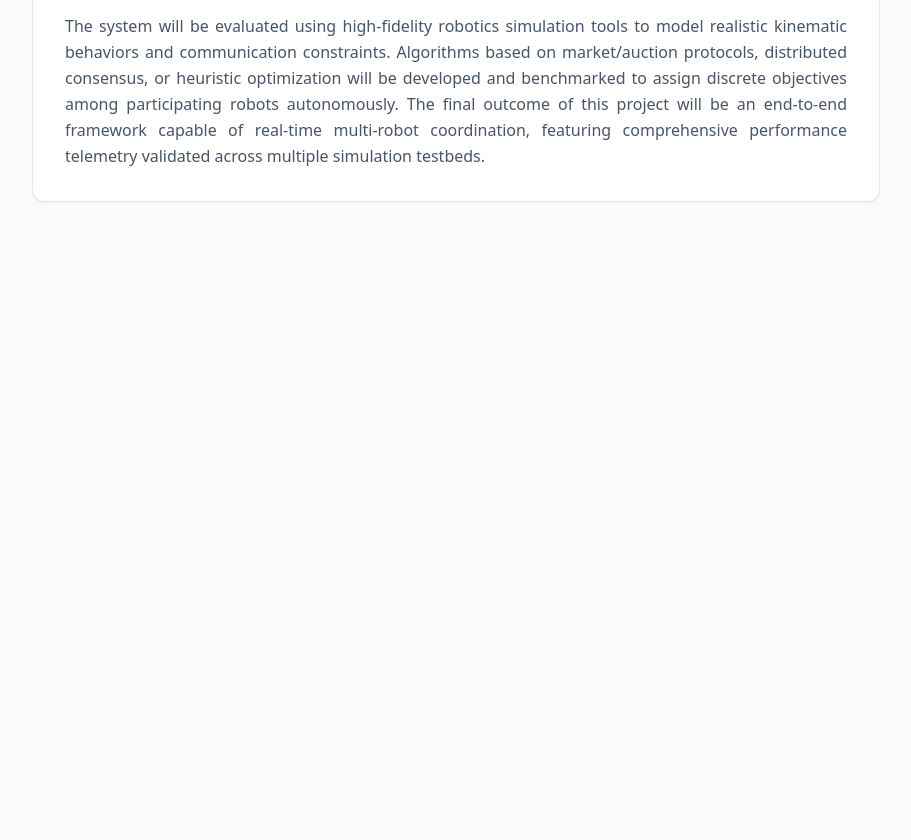
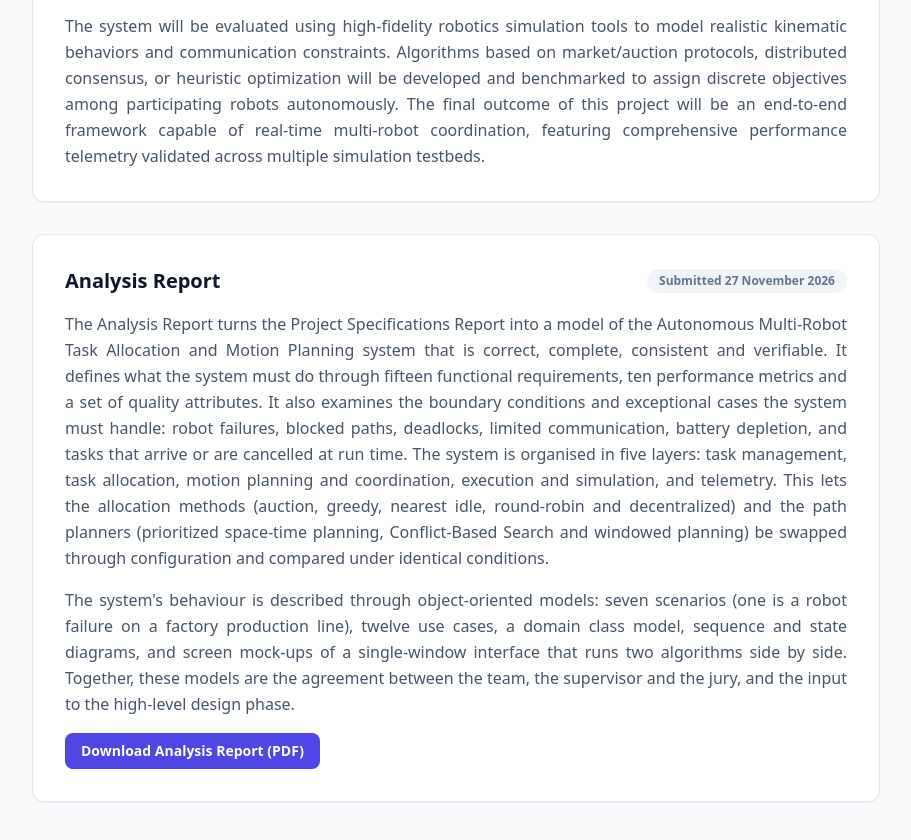
Before and after one commit to tedu-mrta-team/tedu-mrta-team.github.io, a plain HTML site: page index.html in a window 1280 px wide. Shown: the part 771-1611 px from the top of the page, without its empty margins (184-1095 px from the left). Before the commit the page ends 1021 px from the top, so only its background shows below. Drawn offline with nearby package versions, Linux system fonts and the light colour scheme.

Commit message:
Add Analysis Report section to index.html
Added a new section for the Analysis Report with details and a download link.

```diff
--- a/index.html
+++ b/index.html
@@ -49,6 +49,19 @@
                 The system will be evaluated using high-fidelity robotics simulation tools to model realistic kinematic behaviors and communication constraints. Algorithms based on market/auction protocols, distributed consensus, or heuristic optimization will be developed and benchmarked to assign discrete objectives among participating robots autonomously. The final outcome of this project will be an end-to-end framework capable of real-time multi-robot coordination, featuring comprehensive performance telemetry validated across multiple simulation testbeds.
             </p>
         </section>
+        <section class="bg-white p-8 rounded-xl border border-slate-200 shadow-sm space-y-4 mt-8">
+    <div class="flex flex-wrap items-center justify-between gap-3">
+        <h2 class="text-xl font-bold text-slate-900">Analysis Report</h2>
+        <span class="text-xs font-semibold text-slate-500 bg-slate-100 px-3 py-1 rounded-full">Submitted 27 November 2026</span>
+    </div>
+    <p class="text-slate-600 text-justify">
+        The Analysis Report turns the Project Specifications Report into a model of the Autonomous Multi-Robot Task Allocation and Motion Planning system that is correct, complete, consistent and verifiable. It defines what the system must do through fifteen functional requirements, ten performance metrics and a set of quality attributes. It also examines the boundary conditions and exceptional cases the system must handle: robot failures, blocked paths, deadlocks, limited communication, battery depletion, and tasks that arrive or are cancelled at run time. The system is organised in five layers: task management, task allocation, motion planning and coordination, execution and simulation, and telemetry. This lets the allocation methods (auction, greedy, nearest idle, round-robin and decentralized) and the path planners (prioritized space-time planning, Conflict-Based Search and windowed planning) be swapped through configuration and compared under identical conditions.
+    </p>
+    <p class="text-slate-600 text-justify">
+        The system's behaviour is described through object-oriented models: seven scenarios (one is a robot failure on a factory production line), twelve use cases, a domain class model, sequence and state diagrams, and screen mock-ups of a single-window interface that runs two algorithms side by side. Together, these models are the agreement between the team, the supervisor and the jury, and the input to the high-level design phase.
+    </p>
+    <a href="Analysis_Report.pdf" class="inline-block text-sm font-semibold text-white bg-indigo-600 hover:bg-indigo-700 px-4 py-2 rounded-lg">Download Analysis Report (PDF)</a>
+        </section>
     </div>
 </body>
 </html>
```
